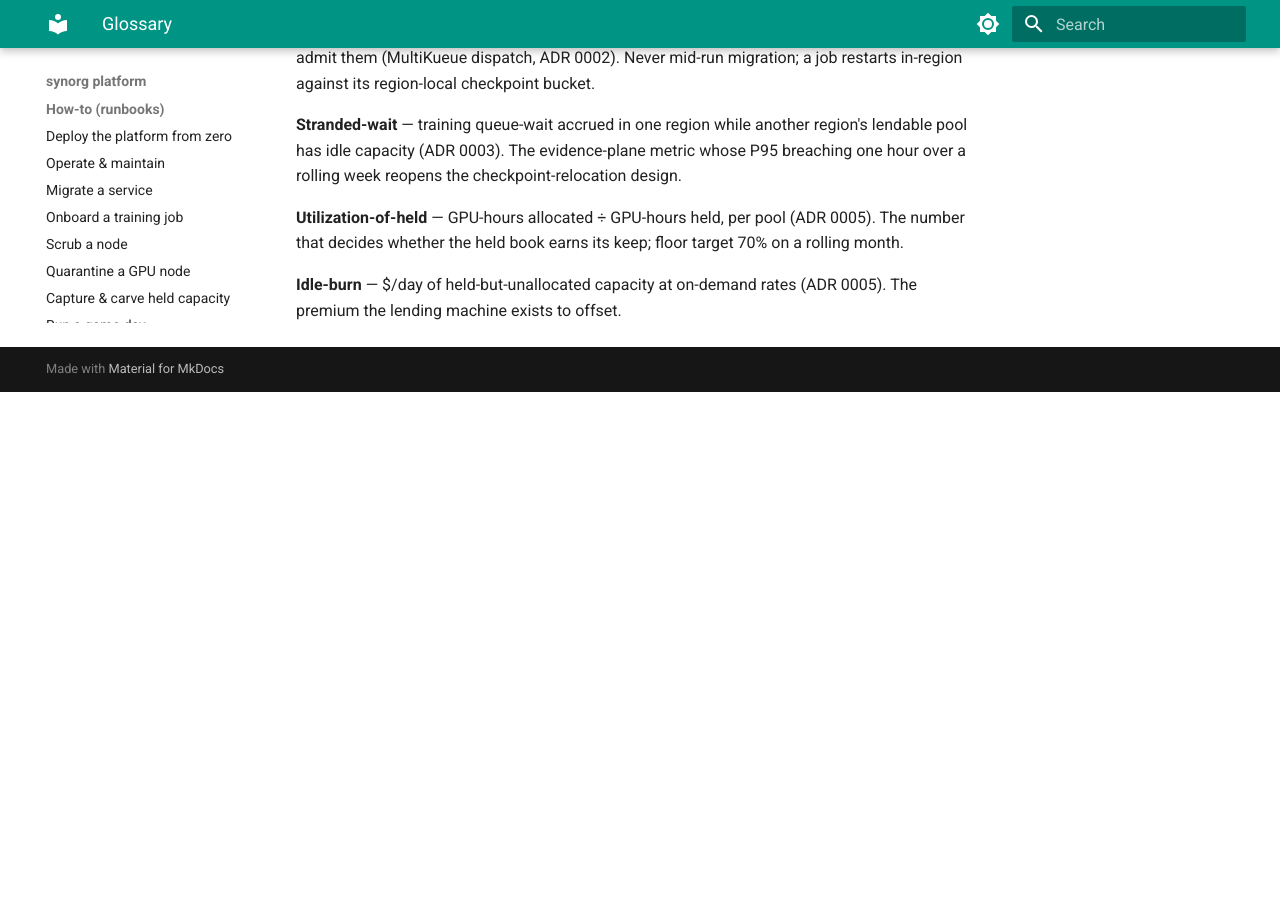
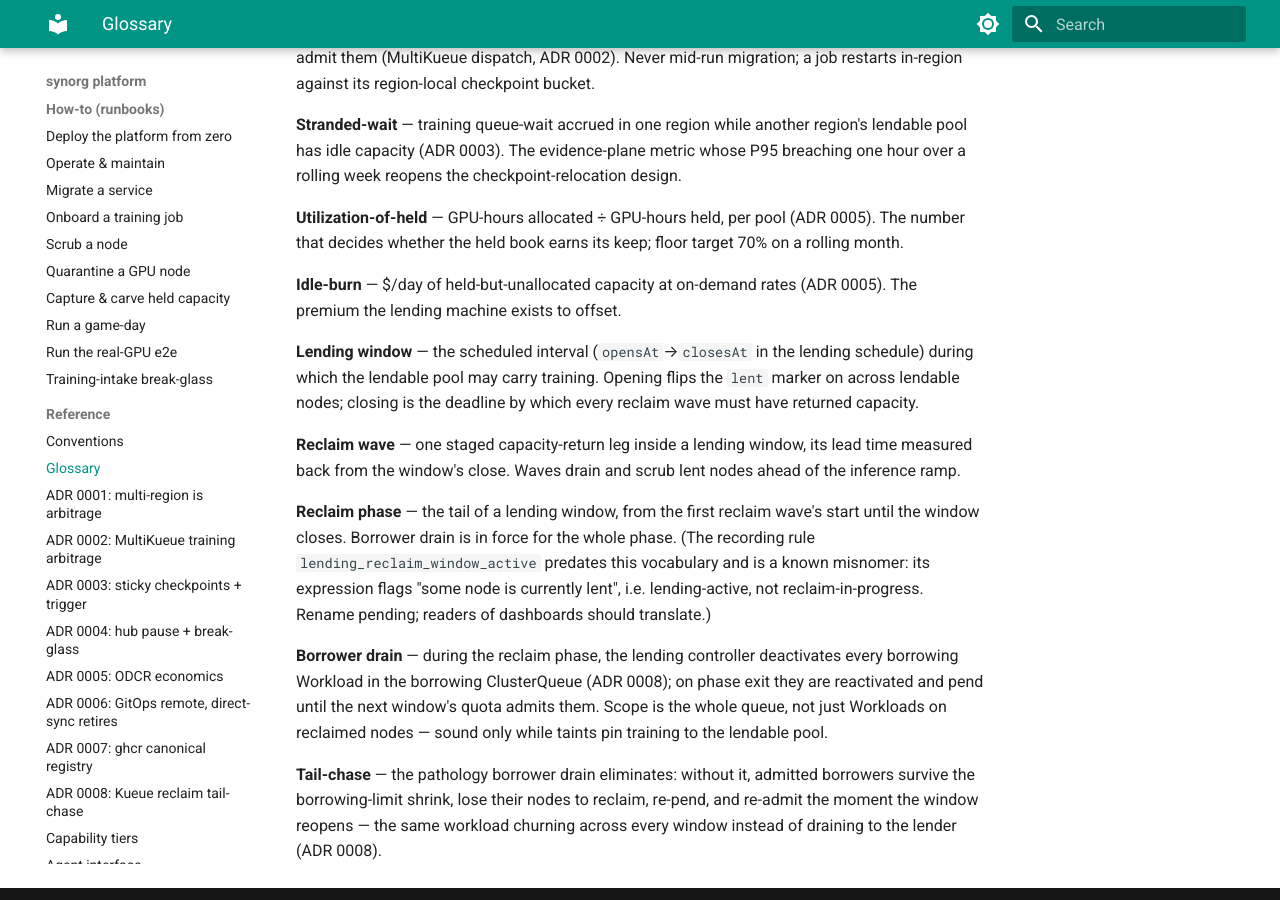
Before and after one commit to nycterent/synorg, an MkDocs documentation site: the page built from docs/glossary.md, in a window 1280 px wide and 900 px high, scrolled down 573 px. Built offline with MkDocs 1.6.1 and Material for MkDocs 9.7.7, drawn with Linux system fonts in a browser that asks for light colours; before the commit the page ends 965 px from its top, so only the background shows below that.

Commit message:
docs: reclaim-phase vocabulary — lending window, reclaim wave/phase, borrower drain, tail-chase
Grilling surfaced two term collisions: ADR 0008's 'window-open' drain
trigger read as lending-window open (which would kill borrowers the moment
lending starts) when it means reclaim-phase entry; and
lending_reclaim_window_active actually flags lent-nodes-exist, not
reclaim-in-progress — documented as a known misnomer, rename deferred.
Glossary gains the canonical set; ADR 0008 rewritten in it.

```diff
--- a/docs/glossary.md
+++ b/docs/glossary.md
@@ -36,3 +36,31 @@ floor target 70% on a rolling month.
 
 **Idle-burn** — $/day of held-but-unallocated capacity at on-demand rates
 (ADR 0005). The premium the lending machine exists to offset.
+
+**Lending window** — the scheduled interval (`opensAt`→`closesAt` in the
+lending schedule) during which the lendable pool may carry training. Opening
+flips the `lent` marker on across lendable nodes; closing is the deadline by
+which every reclaim wave must have returned capacity.
+
+**Reclaim wave** — one staged capacity-return leg inside a lending window,
+its lead time measured back from the window's close. Waves drain and scrub
+lent nodes ahead of the inference ramp.
+
+**Reclaim phase** — the tail of a lending window, from the first reclaim
+wave's start until the window closes. Borrower drain is in force for the
+whole phase. (The recording rule `lending_reclaim_window_active` predates
+this vocabulary and is a known misnomer: its expression flags "some node is
+currently lent", i.e. lending-active, not reclaim-in-progress. Rename
+pending; readers of dashboards should translate.)
+
+**Borrower drain** — during the reclaim phase, the lending controller
+deactivates every borrowing Workload in the borrowing ClusterQueue
+(ADR 0008); on phase exit they are reactivated and pend until the next
+window's quota admits them. Scope is the whole queue, not just Workloads on
+reclaimed nodes — sound only while taints pin training to the lendable pool.
+
+**Tail-chase** — the pathology borrower drain eliminates: without it,
+admitted borrowers survive the borrowing-limit shrink, lose their nodes to
+reclaim, re-pend, and re-admit the moment the window reopens — the same
+workload churning across every window instead of draining to the lender
+(ADR 0008).
```
Also changed, not shown: docs/adr/0008-kueue-reclaim-keeps-borrowers-admitted.md (+7 -4 lines), docs/agents/domain.md (+3 -1 lines).
